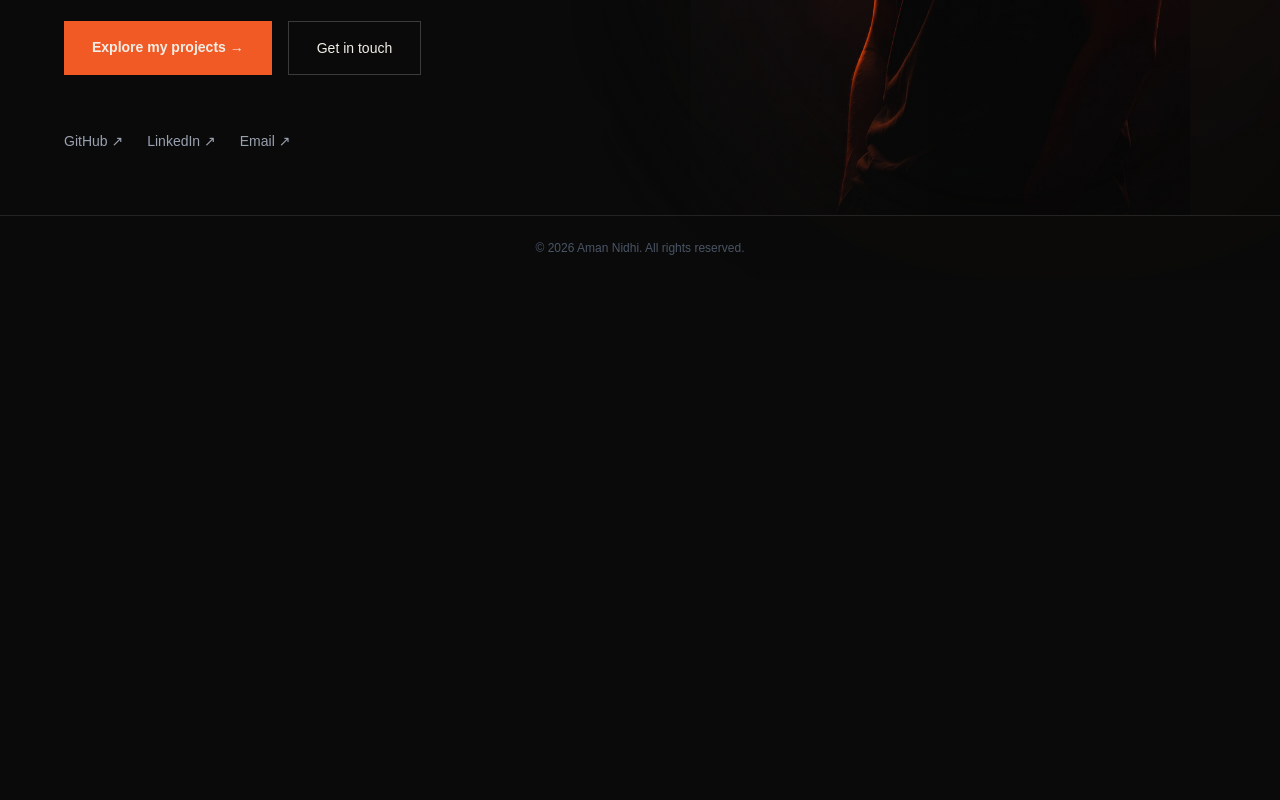
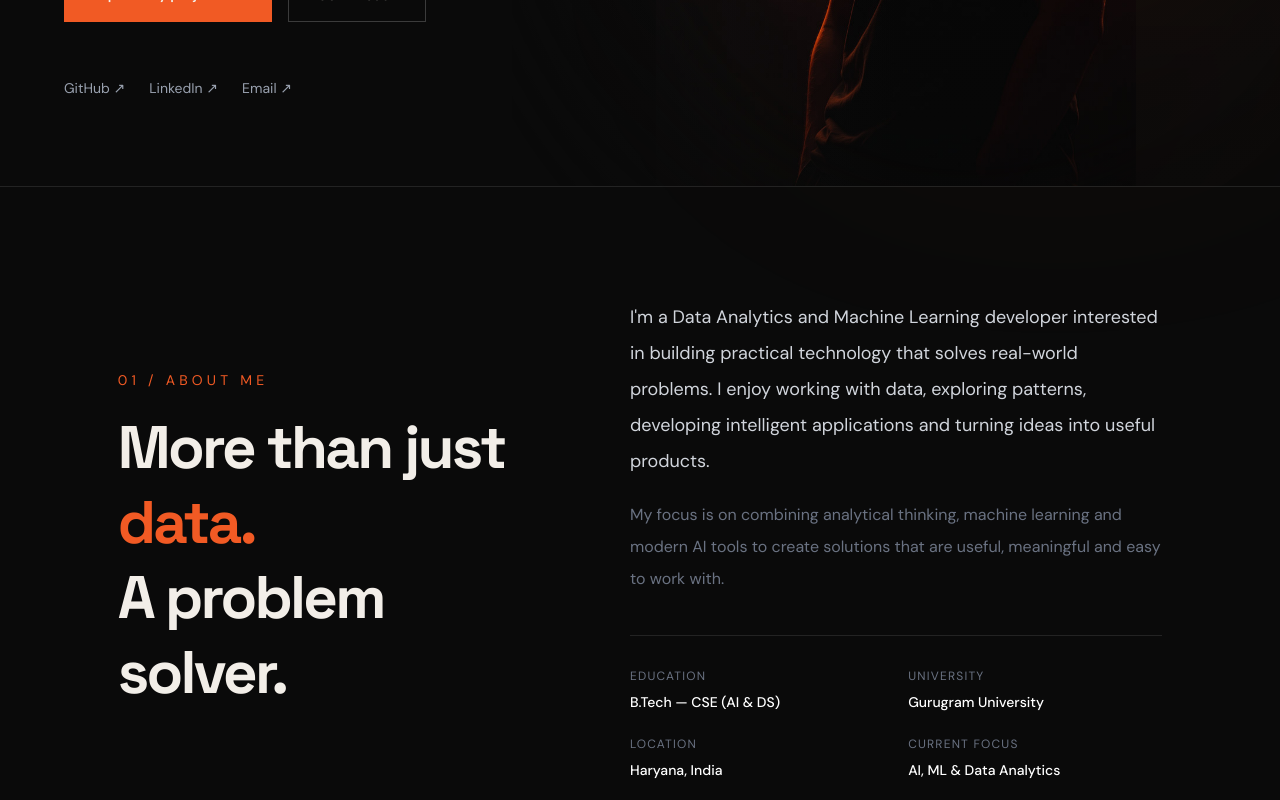
Before and after one commit to aknidhi/aman-portfolio, a Next.js app: page / in a window 1280 px wide. Shown: the part 620-1420 px from the top of the page. Before the commit the page ends 900 px from the top, so only its background shows below. Built offline with nearby package versions, Linux system fonts and the light colour scheme.

Commit message:
feat: establish global layout and typography system

```diff
--- a/src/app/globals.css
+++ b/src/app/globals.css
@@ -1,12 +1,23 @@
+
 @import "tailwindcss";
+
+/* ========================================
+   CINEMATIC ORANGE — DESIGN TOKENS
+======================================== */
 
 :root {
   --background: #0a0a0a;
   --foreground: #f2eee8;
   --accent: #f15a24;
   --surface: #171717;
+  --surface-secondary: #262626;
   --muted: #99938d;
+  --border: rgba(255, 255, 255, 0.1);
 }
+
+/* ========================================
+   GLOBAL RESET
+======================================== */
 
 * {
   box-sizing: border-box;
@@ -14,14 +25,45 @@
 
 html {
   scroll-behavior: smooth;
+  scroll-padding-top: 80px;
 }
 
 body {
   margin: 0;
   background: var(--background);
   color: var(--foreground);
-  font-family: Arial, Helvetica, sans-serif;
+  font-family: var(--font-body), sans-serif;
+  -webkit-font-smoothing: antialiased;
+  -moz-osx-font-smoothing: grayscale;
 }
+
+/* ========================================
+   TYPOGRAPHY
+======================================== */
+
+h1,
+h2,
+h3,
+h4,
+h5,
+h6 {
+  font-family: var(--font-heading), sans-serif;
+  letter-spacing: -0.045em;
+  font-weight: 700;
+}
+
+p,
+a,
+button,
+input,
+textarea,
+select {
+  font-family: var(--font-body), sans-serif;
+}
+
+/* ========================================
+   SELECTION & LINKS
+======================================== */
 
 ::selection {
   background: var(--accent);
@@ -37,3 +79,72 @@ button,
 a {
   -webkit-tap-highlight-color: transparent;
 }
+
+/* ========================================
+   ACCESSIBILITY
+======================================== */
+
+:focus-visible {
+  outline: 2px solid var(--accent);
+  outline-offset: 4px;
+}
+
+@media (prefers-reduced-motion: reduce) {
+  html {
+    scroll-behavior: auto;
+  }
+
+  *,
+  *::before,
+  *::after {
+    animation-duration: 0.01ms !important;
+    animation-iteration-count: 1 !important;
+    transition-duration: 0.01ms !important;
+    scroll-behavior: auto !important;
+  }
+}
+
+
+/* ========================================
+   GLOBAL EDITORIAL LAYOUT SYSTEM
+   Desktop: 45% Left / 55% Right
+======================================== */
+
+.page-container {
+  width: 100%;
+  max-width: 1600px;
+  margin-inline: auto;
+  padding-inline: clamp(24px, 4.2vw, 80px);
+}
+
+.editorial-grid {
+  display: grid;
+  grid-template-columns:
+    minmax(0, 0.9fr)
+    minmax(0, 1.1fr);
+  gap: clamp(40px, 6vw, 100px);
+  align-items: center;
+}
+
+.editorial-left {
+  min-width: 0;
+  width: 100%;
+}
+
+.editorial-right {
+  min-width: 0;
+  width: 100%;
+}
+
+/* Mobile and tablet */
+
+@media (max-width: 767px) {
+  .page-container {
+    padding-inline: 24px;
+  }
+
+  .editorial-grid {
+    grid-template-columns: 1fr;
+    gap: 40px;
+  }
+}
--- a/src/app/layout.tsx
+++ b/src/app/layout.tsx
@@ -1,29 +1,47 @@
+
 import type { Metadata } from "next";
-import { Geist, Geist_Mono } from "next/font/google";
+import { Space_Grotesk, DM_Sans } from "next/font/google";
 import "./globals.css";
 
-const geistSans = Geist({
-  variable: "--font-geist-sans",
+const headingFont = Space_Grotesk({
+  variable: "--font-heading",
   subsets: ["latin"],
+  weight: ["400", "500", "600", "700"],
+  display: "swap",
 });
 
-const geistMono = Geist_Mono({
-  variable: "--font-geist-mono",
+const bodyFont = DM_Sans({
+  variable: "--font-body",
   subsets: ["latin"],
+  weight: ["400", "500", "600", "700"],
+  display: "swap",
 });
 
 export const metadata: Metadata = {
-  title: "Create Next App",
-  description: "Generated by create next app",
+  title: "Aman Nidhi | Data Analytics & ML Developer",
+  description:
+    "Portfolio of Aman Nidhi — Data Analytics and Machine Learning Developer building intelligent applications and practical AI solutions.",
+  keywords: [
+    "Aman Nidhi",
+    "Data Analytics",
+    "Machine Learning",
+    "AI Developer",
+    "Portfolio",
+  ],
+  authors: [{ name: "Aman Nidhi" }],
 };
 
-export default function RootLayout({ children }: LayoutProps<"/">) {
+export default function RootLayout({
+  children,
+}: Readonly<{
+  children: React.ReactNode;
+}>) {
   return (
     <html
       lang="en"
-      className={`${geistSans.variable} ${geistMono.variable} h-full antialiased`}
+      className={`${headingFont.variable} ${bodyFont.variable}`}
     >
-      <body className="min-h-full flex flex-col">{children}</body>
+      <body>{children}</body>
     </html>
   );
 }
--- a/src/app/page.tsx
+++ b/src/app/page.tsx
@@ -39,7 +39,7 @@ export default function Home() {
 
         {/* Portrait - desktop */}
         <div
-          className="pointer-events-none absolute bottom-0 right-0 top-0 hidden w-[53%] md:block"
+          className="pointer-events-none absolute bottom-0 right-0 top-0 hidden w-[60%] md:block"
           style={{
             maskImage:
               "radial-gradient(ellipse 70% 75% at 60% 52%, black 58%, transparent 100%)",
@@ -60,13 +60,13 @@ export default function Home() {
         </div>
 
         {/* Hero Content */}
-        <div className="relative z-10 max-w-4xl md:w-[65%]">
+        <div className="relative z-10 max-w-4xl md:w-[45%]">
 
           <p className="mb-6 text-sm uppercase tracking-[0.35em] text-[#F15A24]">
             Data Analytics & ML Developer
           </p>
 
-          <h1 className="text-5xl font-bold leading-[1.08] tracking-tight md:text-7xl lg:text-8xl">
+          <h1 className="text-5xl font-bold leading-[1.08] tracking-tight md:text-6xl lg:text-7xl">
             Turning data into{" "}
             <span className="text-[#F15A24]">
               intelligent decisions.
@@ -135,6 +135,88 @@ export default function Home() {
         </div>
       </section>
 
+
+{/* About Section */}
+<section
+  id="about"
+  className="relative border-t border-white/10 px-6 py-28 md:px-16"
+>
+  <div className="page-container editorial-grid">
+
+    {/* Left Content */}
+    <div className="editorial-left">
+      <p className="mb-5 text-sm uppercase tracking-[0.3em] text-[#F15A24]">
+        01 / About Me
+      </p>
+
+      <h2 className="text-4xl font-bold leading-tight md:text-6xl">
+        More than just
+        <span className="text-[#F15A24]"> data.</span>
+        <br />
+        A problem solver.
+      </h2>
+    </div>
+
+    {/* Right Content */}
+    <div className="editorial-right flex flex-col justify-center">
+      <p className="text-lg leading-9 text-gray-300">
+        I'm a Data Analytics and Machine Learning developer interested
+        in building practical technology that solves real-world problems.
+        I enjoy working with data, exploring patterns, developing
+        intelligent applications and turning ideas into useful products.
+      </p>
+
+      <p className="mt-5 text-base leading-8 text-gray-500">
+        My focus is on combining analytical thinking, machine learning
+        and modern AI tools to create solutions that are useful,
+        meaningful and easy to work with.
+      </p>
+
+      {/* Personal Information */}
+      <div className="mt-10 grid grid-cols-2 gap-6 border-t border-white/10 pt-8">
+
+        <div>
+          <p className="text-xs uppercase tracking-widest text-gray-500">
+            Education
+          </p>
+          <p className="mt-2 text-sm font-medium text-white">
+            B.Tech — CSE (AI & DS)
+          </p>
+        </div>
+
+        <div>
+          <p className="text-xs uppercase tracking-widest text-gray-500">
+            University
+          </p>
+          <p className="mt-2 text-sm font-medium text-white">
+            Gurugram University
+          </p>
+        </div>
+
+        <div>
+          <p className="text-xs uppercase tracking-widest text-gray-500">
+            Location
+          </p>
+          <p className="mt-2 text-sm font-medium text-white">
+            Haryana, India
+          </p>
+        </div>
+
+        <div>
+          <p className="text-xs uppercase tracking-widest text-gray-500">
+            Current Focus
+          </p>
+          <p className="mt-2 text-sm font-medium text-white">
+            AI, ML & Data Analytics
+          </p>
+        </div>
+
+      </div>
+    </div>
+  </div>
+</section>
+
+
       {/* Footer */}
       <footer className="border-t border-white/10 px-6 py-6 text-center text-xs text-gray-600 md:px-16">
         © 2026 Aman Nidhi. All rights reserved.
```
